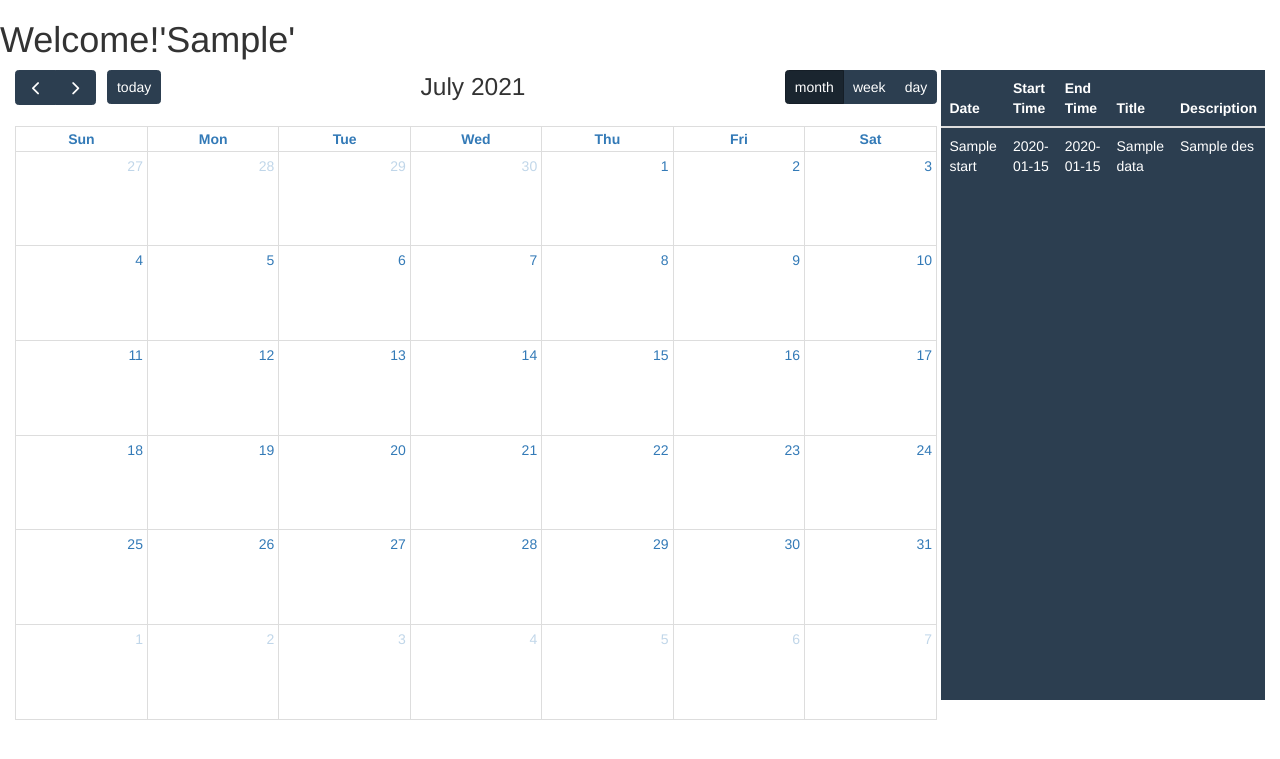
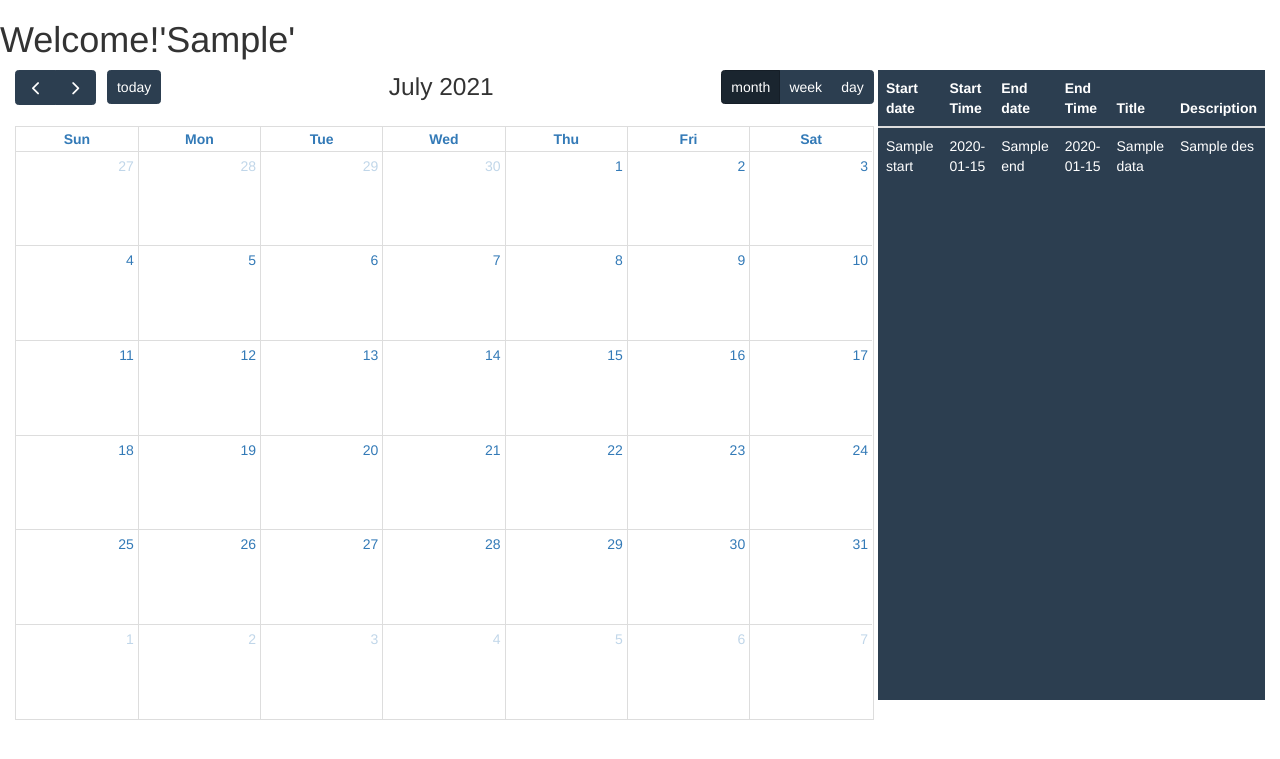
Before and after one commit to VaibhavAnilJain/schedular, a Flask app: template templates/calendar_page.html in a window 1280 px wide. Shown: the top 759 px of the page. Run offline with Flask 2, Linux system fonts and the light colour scheme; the template is opened without the code that fills it: most values are stand-ins (such as "Sample title", 1, 10 or a date in 2020); lists and menus that the app fills with data are empty; some libraries are stand-ins or nearby versions.

Commit message:
deleting unique events

```diff
--- a/app.py
+++ b/app.py
@@ -59,7 +59,9 @@ def data_get():
 
 
          if(len(eventName)>0):
-            db.schedulardb.insert_one({'start':eventDate, 'title':eventName, 'des': eventDes, 'startTime': startTime, 'stTimeap':eventSt ,'endTime': endTime, 'endTimeap':eventEnd })
+
+            db.schedulardb.insert_one({'start':eventDate, 'title':eventName, 'des': eventDes, 'startTime': startTime, 'stTimeap':eventSt ,'endTime': endTime, 'endTimeap':eventEnd, 'end': str_endate })
+
             print("insert running")
 
             e1 = list(db.schedulardb.find())
@@ -77,12 +79,19 @@ def data_get():
 def data_del():
    if request.method == "POST":
          requestInput = request.form
-         eventDate = requestInput.get('date_')                # Getting the date from js
-         eventTitle = requestInput.get('title_')              # Getting the title from js
-         print(eventDate+" "+eventTitle)
+         startDate = requestInput.get('stdate_')                # Getting the date from js
+         eTitle = requestInput.get('title_')
+         startTime = requestInput.get('stTime_')           # Getting the title from js
+         endTime = requestInput.get('eTime_')
+         endDate = requestInput.get('eDate_')
+         print(startDate+" "+eTitle+" "+startTime+" "+endTime+" "+endDate)
 
          # print(even)
-         myquery = { 'start':eventDate,'title': eventTitle }
+         # formateDate = new SimpleDateFormat("MM-dd-yyyy").format(date)
+         # formate_date=eventDate.strftime("%H:%M:%SZ")
+         # print(eventDate)
+
+         myquery = {'start':startDate,'title': eTitle, 'startTime': startTime, 'endTime':endTime,'end':endDate}
 
          db.schedulardb.delete_one(myquery)
          e1 = list(db.schedulardb.find())
--- a/templates/calendar_page.html
+++ b/templates/calendar_page.html
@@ -32,7 +32,7 @@
 
 
               for(var i =0; i < number; i++)
-                {eventss.push( {title: parsed[i].title, start: parsed[i].start+'T'+parsed[i].startTime })}
+                {eventss.push( {title: parsed[i].title, start: parsed[i].start+'T'+parsed[i].startTime, end: parsed[i].end+'T'+parsed[i].endTime })}
 
               console.log(eventss);
 
@@ -51,11 +51,17 @@
                 },
                 eventClick: function(info) {
                     //alert('Event: ' + moment(info.event.start).format('YYYY-MM-DD'));
+                    alert(info.event.end)
                     $("#myModalLabel3").text("Event title "+info.event.title);
                    $("#myModalLabel2").text("Date "+moment(info.event.start).format('YYYY-MM-DD'));
                    $("#events_descr").modal('show');
-                   $("#date_").val(moment(info.event.start).format('YYYY-MM-DD'));
+                   $("#stdate_").val(moment(info.event.start).format('YYYY-MM-DD'));
                    $("#title_").val(info.event.title);
+                   var a = info.event.start;
+                   $('#stTime_').val(moment(info.event.start).format('HH:mm'));
+                   $('#eTime_').val(moment(info.event.end).format('HH:mm'));
+                   $('#eDate_').val(moment(info.event.end).format('YYYY-MM-DD'));
+                   console.log(moment(info.event.start).format('HH:mm:ss'));
 
                 },
                 dateClick: function(info){
@@ -221,12 +227,21 @@
 
 
                        <h6 class="modal-title1" id="myModalLabel2"></h6>
-                       <div class = "datte">
-                        <input type='hidden' class="form-control" id="date_" name="date_" >
+                       <div class = "startDate_">
+                        <input type='hidden' class="form-control" id="stdate_" name="stdate_" >
                        </div>
                        <div class = "titlee">
                         <input type='hidden' class="form-control" id="title_" name="title_" >
 
+                       </div>
+                       <div class = "startTime_">
+                        <input type='hidden' class="form-control" id="stTime_" name="stTime_" >
+                       </div>
+                       <div class = "endTime_">
+                        <input type='hidden' class="form-control" id="eTime_" name="eTime_" >
+                       </div>
+                       <div class = "endDate_">
+                        <input type='hidden' class="form-control" id="eDate_" name="eDate_" >
                        </div>
                   <div class="modal-footer">
 
@@ -270,8 +285,9 @@
             <thead>
               <tr>
 
-                <th scope="col">Date</th>
+                <th scope="col">Start date</th>
                 <th scope="col">Start Time</th>
+                <th scope="col">End date</th>
                 <th scope="col">End Time</th>
                 <th scope="col">Title</th>
                 <th scope="col">Description</th>
@@ -284,6 +300,7 @@
 
                 <td>{{i.start}}</td>
                 <td>{{i.stTimeap}}</td>
+                <td>{{i.end}}</td>
                 <td>{{i.endTimeap}}</td>
                 <td>{{i.title}}</td>
                 <td>{{i.des}}</td>
```
